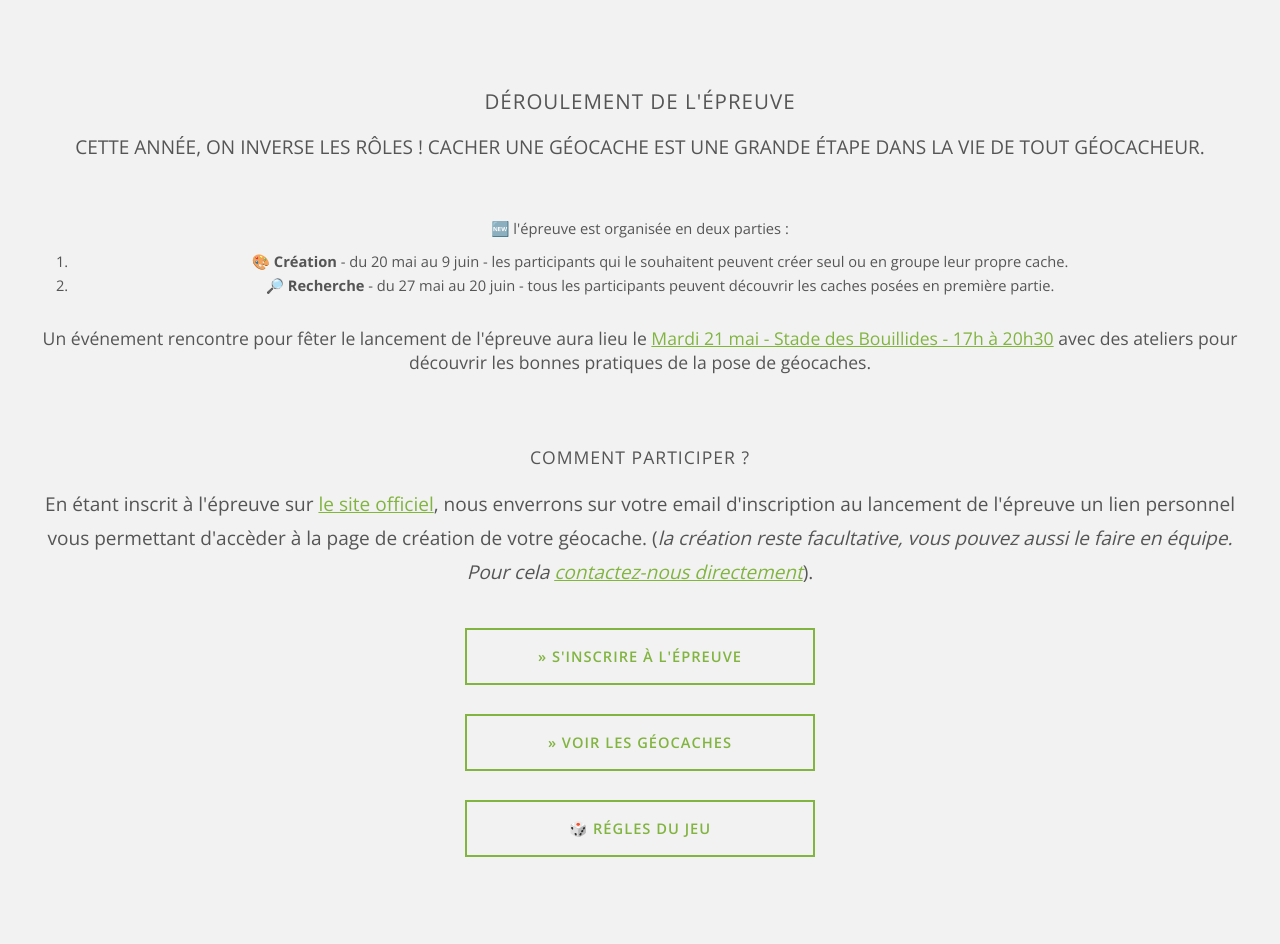
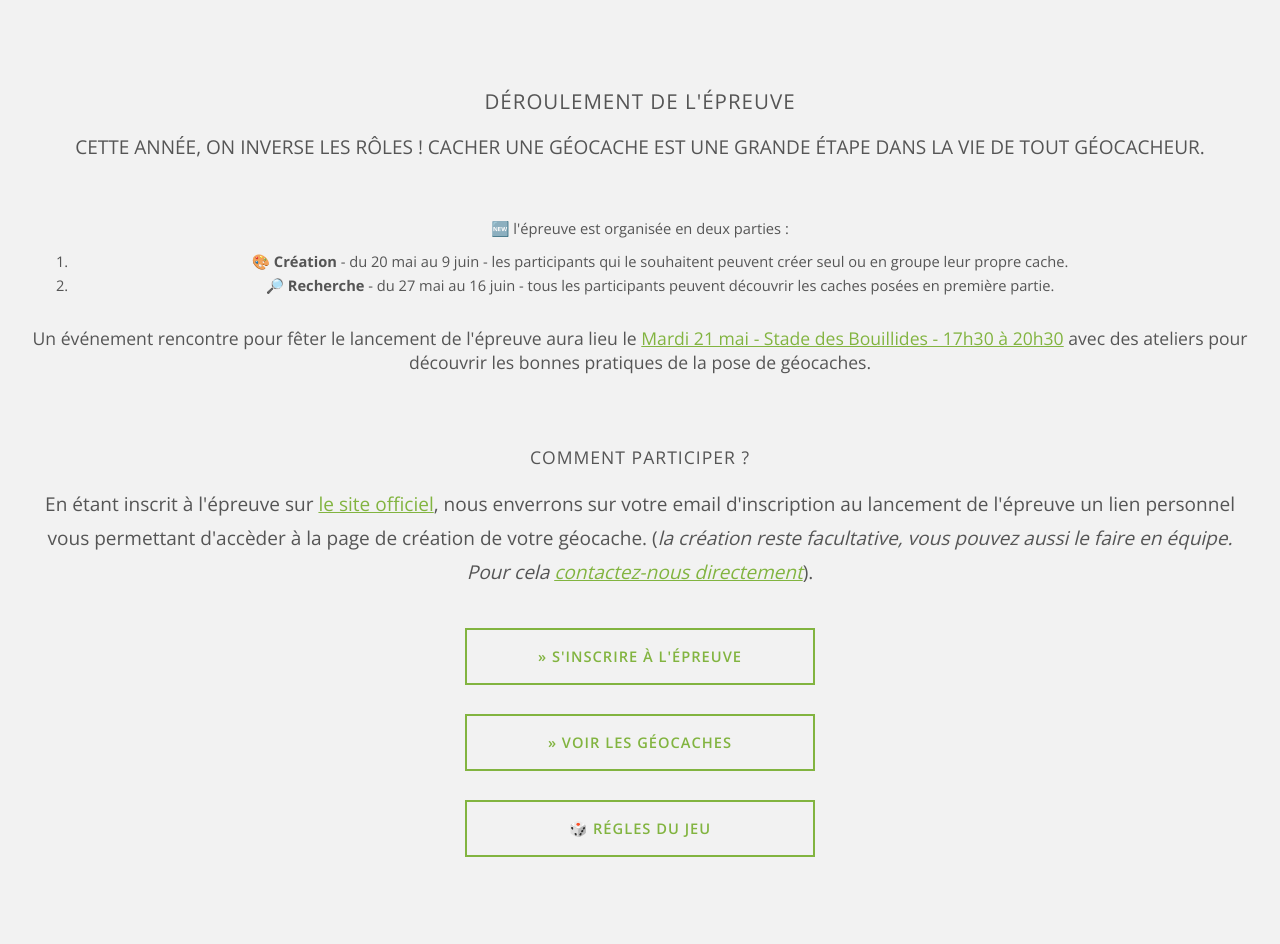
Before and after one commit to MariusMez/GeocachingJDS, a Node server app: page / in a window 1280 px wide. Shown: the part 350-1294 px from the top of the page. Run offline with Node 20, Linux system fonts and the light colour scheme.

Commit message:
Modification date de lancement, ajout page event officiel geocaching

```diff
--- a/cloud/views/geocaches.ejs
+++ b/cloud/views/geocaches.ejs
@@ -92,7 +92,7 @@
 			</ul>
 			<hr>
 			<p class="medium">🎨 Création - du 20 mai au 9 juin - les participants qui le souhaitent peuvent créer seul ou en groupe leur propre Géocache pendant cette période.
-			<br>🔎 Recherche - du 27 mai au 20 juin - tous les participants pourront découvrir les caches posées et publiées en première partie.</p>
+			<br>🔎 Recherche - du 27 mai au 16 juin - tous les participants pourront découvrir les caches posées et publiées en première partie.</p>
 
 			<p class="medium"><i>La plupart de ces caches sont spécifiquement posées pour les Jeux de Sophia et sont donc par conséquent non accessibles, ni même visibles sur le site geocaching.com et les applications officielles Géocaching.com.</i></p>
 
--- a/cloud/views/geocaching.ejs
+++ b/cloud/views/geocaching.ejs
@@ -40,7 +40,7 @@
 					Cependant si vous décelez une erreur ou souhaitez en modifier la description, les coordonnées, photos, ..., merci de nous <a href="mailto:geocaching@jeuxdesophia.com" class="fa fa-envelope"> contacter directement</a> par email ou via la zone de discussion privée sur la page de création (lien personnel).</p>
 
 				<h2>Quand chercher les caches ?</h2>
-				<p>L'épreuve dans sa partie recherche est ouverte du 27 mai au 20 juin. Les géocaches publiées peuvent être cherchées librement quand vous voulez, dans l’ordre que vous voulez et ce pendant toute la durée de l'épreuve, seul en équipe ou en famille !</p>
+				<p>L'épreuve dans sa partie recherche est ouverte du 27 mai au 16 juin. Les géocaches publiées peuvent être cherchées librement quand vous voulez, dans l’ordre que vous voulez et ce pendant toute la durée de l'épreuve, seul en équipe ou en famille !</p>
 
 				<h2>Comment trouver une cache ?</h2>
 				<p>La liste des caches à trouver est accessible depuis cette page : <a href="/geocaches" alt="Liste des caches à trouver">liste des caches à trouver</a>
--- a/cloud/views/index.ejs
+++ b/cloud/views/index.ejs
@@ -1,7 +1,7 @@
 <!DOCTYPE HTML>
 <html>
 <head>
-	<title>Epreuve Géocaching des Jeux de Sophia - 2018</title>
+	<title>Epreuve Géocaching des Jeux de Sophia - 2019</title>
 	<% include ./partials/head %>
 </head>
 <body class="homepage">
@@ -45,9 +45,9 @@
 						<span class="byline">🆕 l'épreuve est organisée en deux parties :
 							<ol style="list-style-type:decimal; margin-left: 40px; margin-top: 10px;">
 								<li>🎨 <b>Création</b> - du 20 mai au 9 juin - les participants qui le souhaitent peuvent créer seul ou en groupe leur propre cache.</li>
-								<li>🔎 <b>Recherche</b> - du 27 mai au 20 juin - tous les participants peuvent découvrir les caches posées en première partie.</li>
+								<li>🔎 <b>Recherche</b> - du 27 mai au 16 juin - tous les participants peuvent découvrir les caches posées en première partie.</li>
 							</ol>
-							<span style="font-size: larger">Un événement rencontre pour fêter le lancement de l'épreuve aura lieu le <a href="/geocache?id=TODO">Mardi 21 mai - Stade des Bouillides - 17h à 20h30</a> avec des ateliers pour découvrir les bonnes pratiques de la pose de géocaches.</span>
+							<span style="font-size: larger">Un événement rencontre pour fêter le lancement de l'épreuve aura lieu le <a href="/geocache?id=mF4iEjwTP9">Mardi 21 mai - Stade des Bouillides - 17h30 à 20h30</a> avec des ateliers pour découvrir les bonnes pratiques de la pose de géocaches.</span>
 						</span>
 					</header>
 				</div>
--- a/cloud/views/partials/footer.ejs
+++ b/cloud/views/partials/footer.ejs
@@ -3,8 +3,8 @@
 	<section class="container">
 		<header class="major">
 			<h2>Pour nous contacter</h2>
-			<span class="byline">Venez nous rencontrer le <b>mardi 21 mai</b> entre 17h et 20h30 lors de <br>
-			<a href="/geocache?id=TODO">l'Event de lancement - Stade des Bouillides</a></span>
+			<span class="byline">Venez nous rencontrer le <b>mardi 21 mai</b> entre 17h30 et 20h30 lors de <br>
+			<a href="/geocache?id=mF4iEjwTP9">l'Event de lancement - Stade des Bouillides</a></span>
 		</header>
 		<ul class="icons">
 			<li class="active"><a href="https://www.facebook.com/jeuxdesophia" class="fa fa-facebook"><span>Facebook</span></a></li>
@@ -17,7 +17,7 @@
 
 	<!-- Copyright -->
 		<div id="copyright">
-			25éme édition des <a href="https://www.jeuxdesophia.com">Jeux de Sophia</a> <br>Épreuve Géocaching - 20 mai au 20 juin 2019
+			25éme édition des <a href="https://www.jeuxdesophia.com">Jeux de Sophia</a> <br>Épreuve Géocaching - 20 mai au 16 juin 2019
 			<p>Ce site n'est pas un site officiel Geocaching.com</p>
 		</div>
 </div>
--- a/cloud/views/photos.ejs
+++ b/cloud/views/photos.ejs
@@ -1,7 +1,7 @@
 <!DOCTYPE HTML>
 <html>
 <head>
-	<title>PHOTOS DES LOG DES CACHES - Géocaching Jeux de Sophia 2018</title>
+	<title>PHOTOS DES LOG DES CACHES - Géocaching Jeux de Sophia 2019</title>
 	<% include ./partials/head %>
 </head>
 <body>
--- a/cloud/views/ranking.ejs
+++ b/cloud/views/ranking.ejs
@@ -1,7 +1,7 @@
 <!DOCTYPE HTML>
 <html>
 <head>
-	<title>Classement - Géocaching Jeux de Sophia 2018</title>
+	<title>Classement - Géocaching Jeux de Sophia 2019</title>
 	<% include ./partials/head %>
 	<link rel="stylesheet" href="public/css/style-table.css">
 </head>
```
